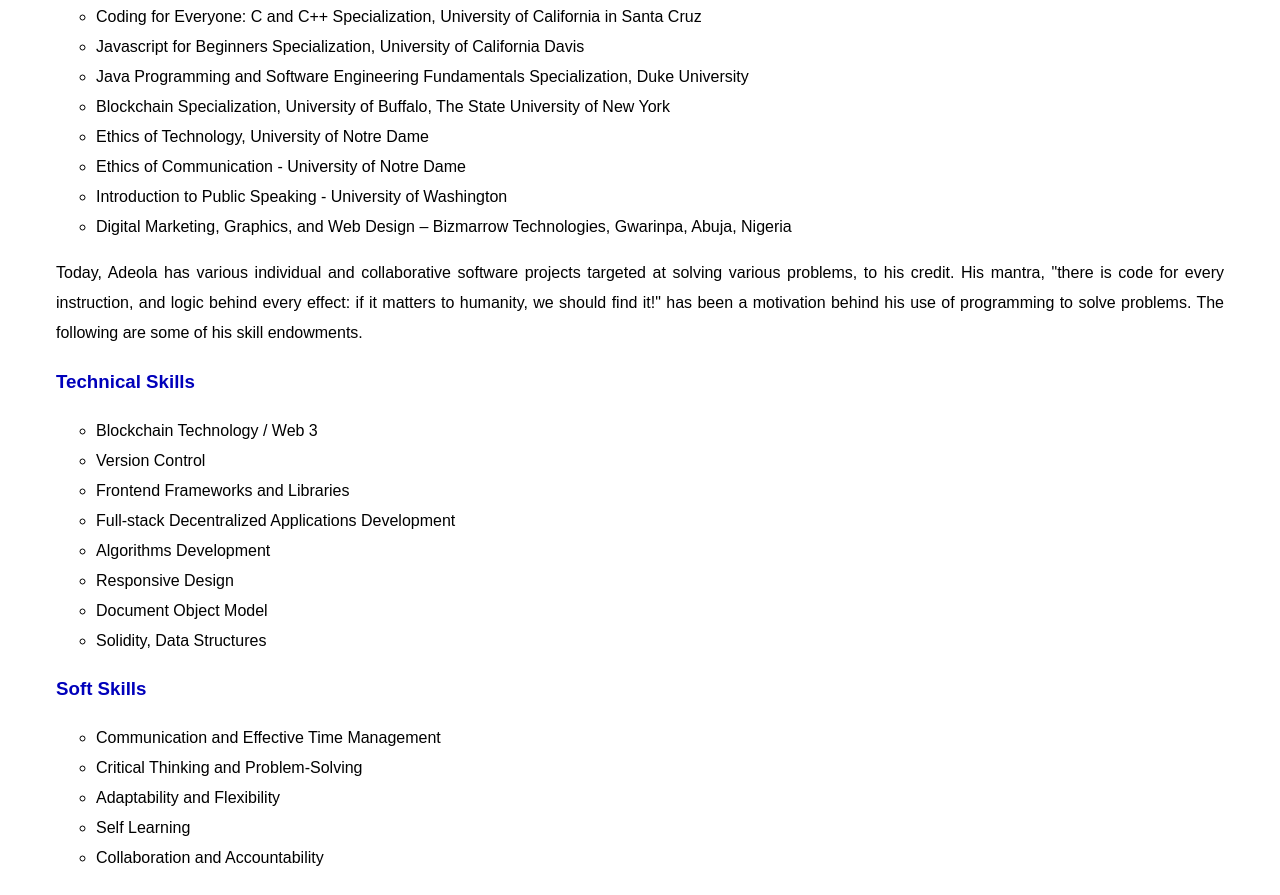
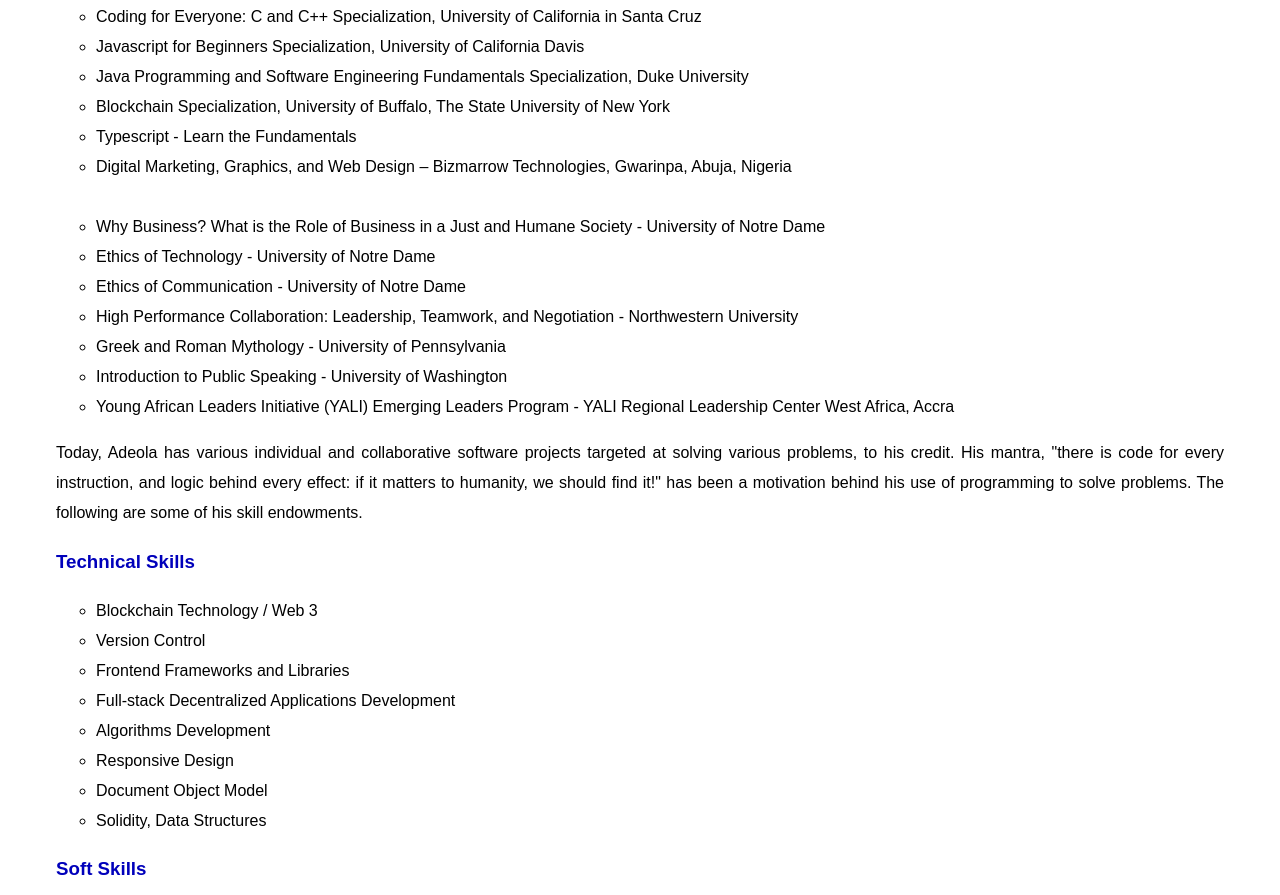
Before and after one commit to Adesdesk/Smart-Transcript, a Next.js app in the folder smart_transcript_frontend/: page /developer in a window 1280 px wide. Shown: the part 980-1875 px from the top of the page. Built offline with nearby package versions, Linux system fonts and the light colour scheme.

Commit message:
More recent updates to certifications

```diff
--- a/smart_transcript_frontend/pages/developer.js
+++ b/smart_transcript_frontend/pages/developer.js
@@ -69,10 +69,16 @@
                 <li>Javascript for Beginners Specialization, University of California Davis</li>
                 <li>Java Programming and Software Engineering Fundamentals Specialization, Duke University</li>
                 <li>Blockchain Specialization, University of Buffalo, The State University of New York</li>
-                <li>Ethics of Technology, University of Notre Dame</li>
+                <li>Typescript - Learn the Fundamentals</li>
+                <li>Digital Marketing, Graphics, and Web Design – Bizmarrow Technologies, Gwarinpa, Abuja, Nigeria</li>
+                <br></br>
+                <li>Why Business? What is the Role of Business in a Just and Humane Society - University of Notre Dame</li>
+                <li>Ethics of Technology - University of Notre Dame</li>
                 <li>Ethics of Communication - University of Notre Dame</li>
+                <li>High Performance Collaboration: Leadership, Teamwork, and Negotiation - Northwestern University</li>
+                <li>Greek and Roman Mythology - University of Pennsylvania</li>
                 <li>Introduction to Public Speaking - University of Washington</li>
-                <li>Digital Marketing, Graphics, and Web Design – Bizmarrow Technologies, Gwarinpa, Abuja, Nigeria</li>
+                <li>Young African Leaders Initiative (YALI) Emerging Leaders Program - YALI Regional Leadership Center West Africa, Accra</li>
               </ul>
               Today, Adeola has various individual and collaborative software projects targeted at solving various
               problems, to his credit. His mantra, "there is code for every instruction, and logic behind every
```
